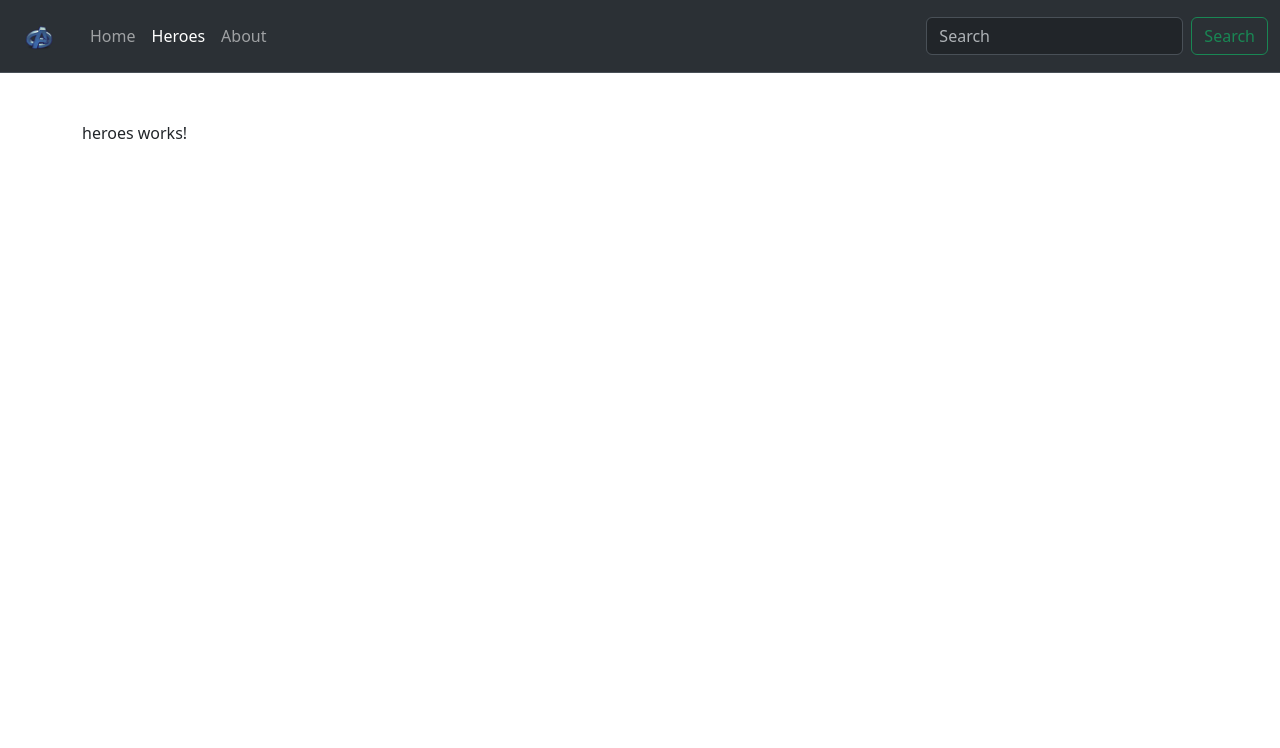
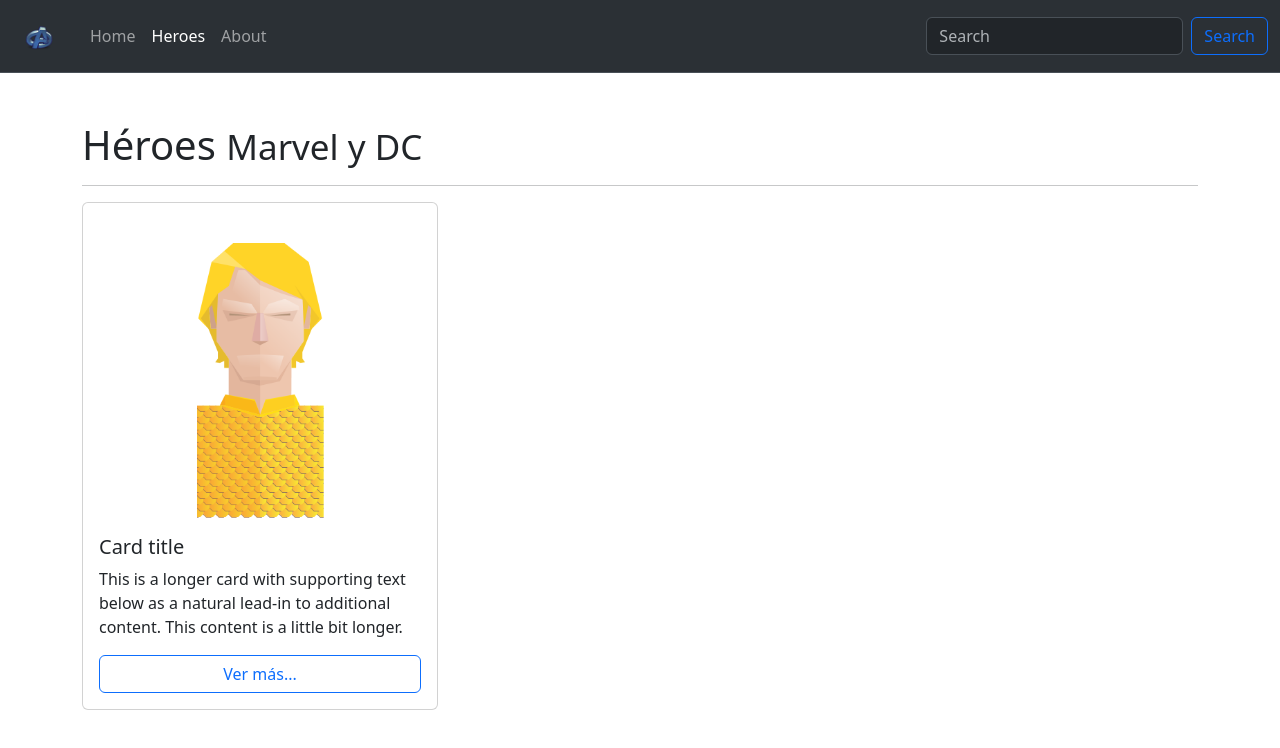
Before and after one commit to LuisHernandez1611681/Angular-SPA-Heroes, an Angular app: page /heroes in a window 1280 px wide. Shown: the top 748 px of the page. Built offline with nearby package versions, Linux system fonts and the light colour scheme.

Commit message:
Card design

```diff
--- a/src/app/components/heroes/heroes.component.html
+++ b/src/app/components/heroes/heroes.component.html
@@ -1 +1,29 @@
-<p>heroes works!</p>
+<h1>Héroes <small>Marvel y DC</small></h1>
+<hr>
+
+<div class="card-columns">
+    <div class="row row-cols-1 row-cols-md-3 g-4">
+
+        <div class="col">
+            <div class="card">
+                <img src="assets/img/aquaman.png" class="card-img-top" alt="...">
+                <div class="card-body">
+                    <h5 class="card-title">Card title</h5>
+                    <p class="card-text">This is a longer card with supporting text below as a natural lead-in to
+                        additional content. This content is a little bit longer.</p>
+
+                    <div class="d-grid gap-2">
+                        <button
+                            type="button"
+                            class="btn btn-outline-primary"
+                            type="button"
+                        >
+                            Ver más...
+                        </button>
+                    </div>
+                </div>
+            </div>
+        </div>
+
+    </div>
+</div>
--- a/src/app/components/shared/navbar/navbar.component.html
+++ b/src/app/components/shared/navbar/navbar.component.html
@@ -50,7 +50,7 @@
             <!-- Buscador -->
             <form class="d-flex" role="search">
                 <input class="form-control me-2" type="search" placeholder="Search" aria-label="Search">
-                <button class="btn btn-outline-success" type="submit">Search</button>
+                <button class="btn btn-outline-primary" type="submit">Search</button>
             </form>
 
         </div>
--- a/src/styles.css
+++ b/src/styles.css
@@ -1,3 +1,7 @@
+body {
+    padding-bottom: 50px;
+}
+
 /* Animaciones */
 .animated {
     -webkit-animation-duration: 1s;
```
